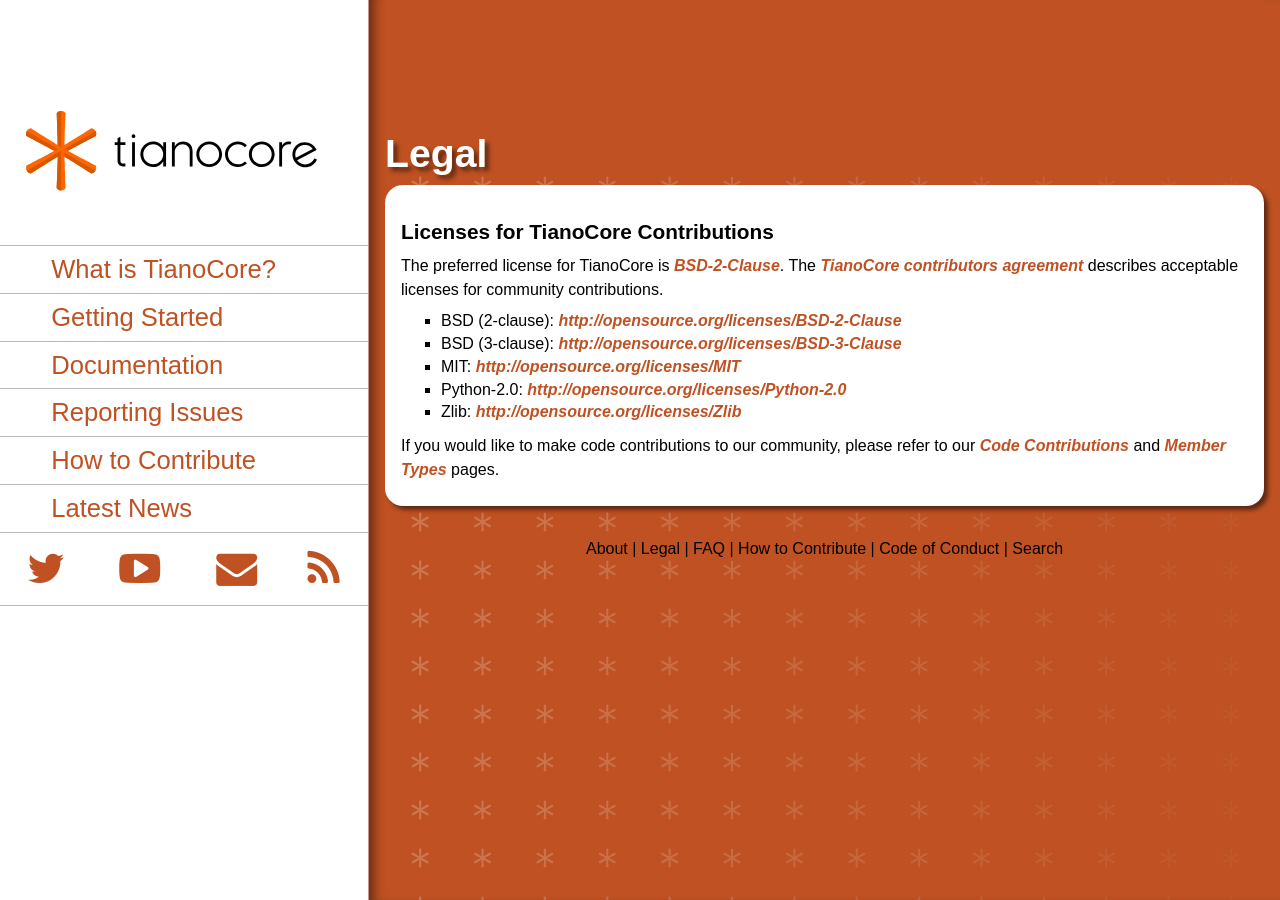
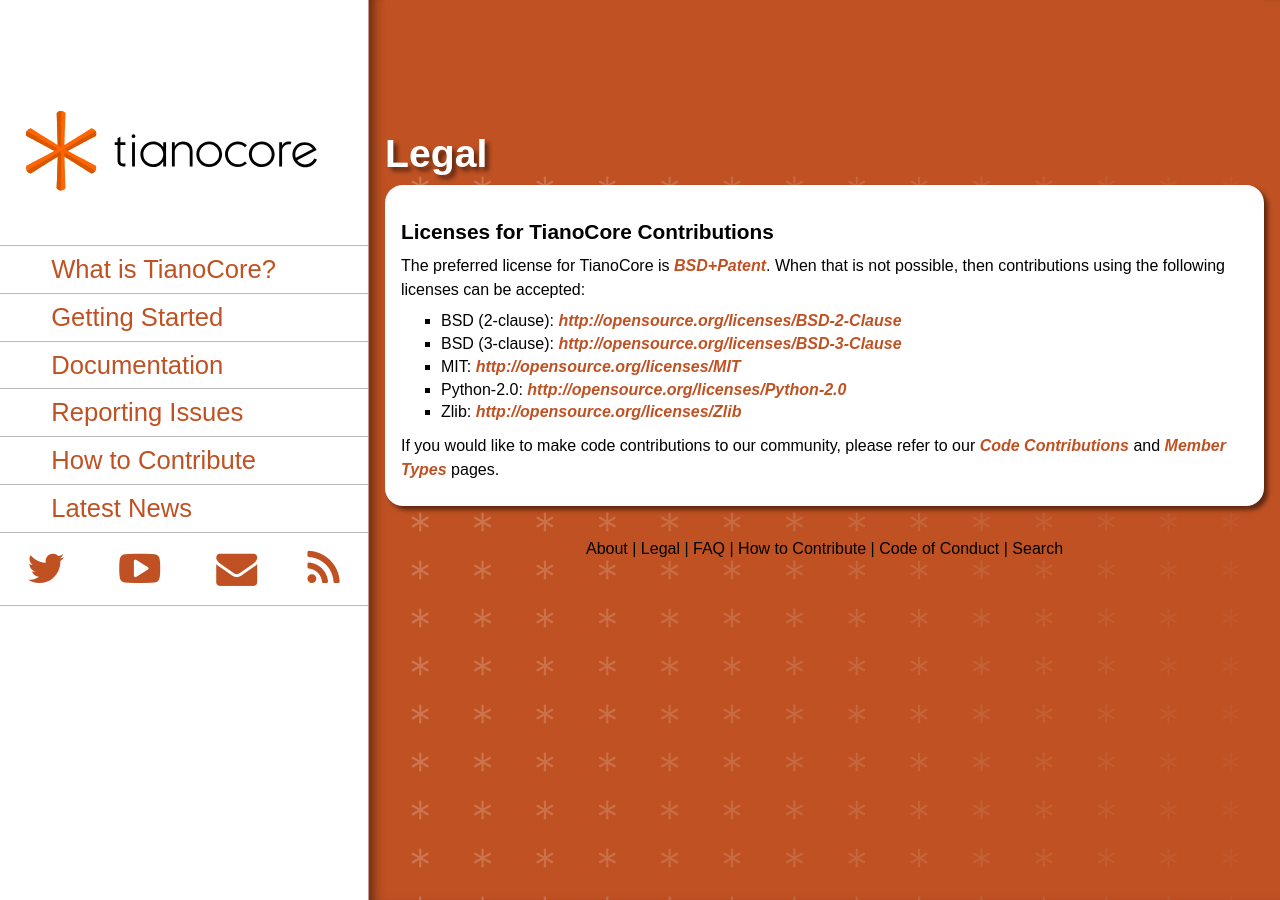
Before and after one commit to tianocore/tianocore.github.io, a Jekyll site: the page built from legalese.md, in a window 1280 px wide. Built offline with Jekyll 4.4.1, drawn with Linux system fonts in a browser that asks for light colours; nearby versions of some CDN libraries.

Commit message:
Change preferred license of EDK II to BSD+Patent
https://bugzilla.tianocore.org/show_bug.cgi?id=1656

Change the web page documentation to state that the preferred license
of the EDK II is the BSD+Patent License.

Cc: Andrew Fish <afish@apple.com>
Cc: Laszlo Ersek <lersek@redhat.com>
Cc: Leif Lindholm <leif.lindholm@linaro.org>
Signed-off-by: Michael D Kinney <michael.d.kinney@intel.com>
Reviewed-by: Laszlo Ersek <lersek@redhat.com>

```diff
--- a/legalese.md
+++ b/legalese.md
@@ -6,7 +6,8 @@ title: Legal
 
 ## Licenses for TianoCore Contributions
 
-The preferred license for TianoCore is [BSD-2-Clause]({{wiki}}/BSD-License){:target="_blank"}. The [TianoCore contributors agreement](https://raw.githubusercontent.com/tianocore/edk2/master/Contributions.txt){:target="_blank"} describes acceptable licenses for community contributions.
+The preferred license for TianoCore is [BSD+Patent]({{wiki}}/BSD-Plus-Patent-License){:target="_blank"}. When that is not possible, then contributions using
+the following licenses can be accepted:
 * BSD (2-clause): [http://opensource.org/licenses/BSD-2-Clause](https://opensource.org/licenses/BSD-2-Clause){:target="_blank"}
 * BSD (3-clause): [http://opensource.org/licenses/BSD-3-Clause](http://opensource.org/licenses/BSD-3-Clause){:target="_blank"}
 * MIT: [http://opensource.org/licenses/MIT](http://opensource.org/licenses/MIT){:target="_blank"}
```
Also changed, not shown: edk2/index.md (+1 -2 lines), ovmf/index.md (+1 -1 lines), site/index.md (+1 -1 lines).
